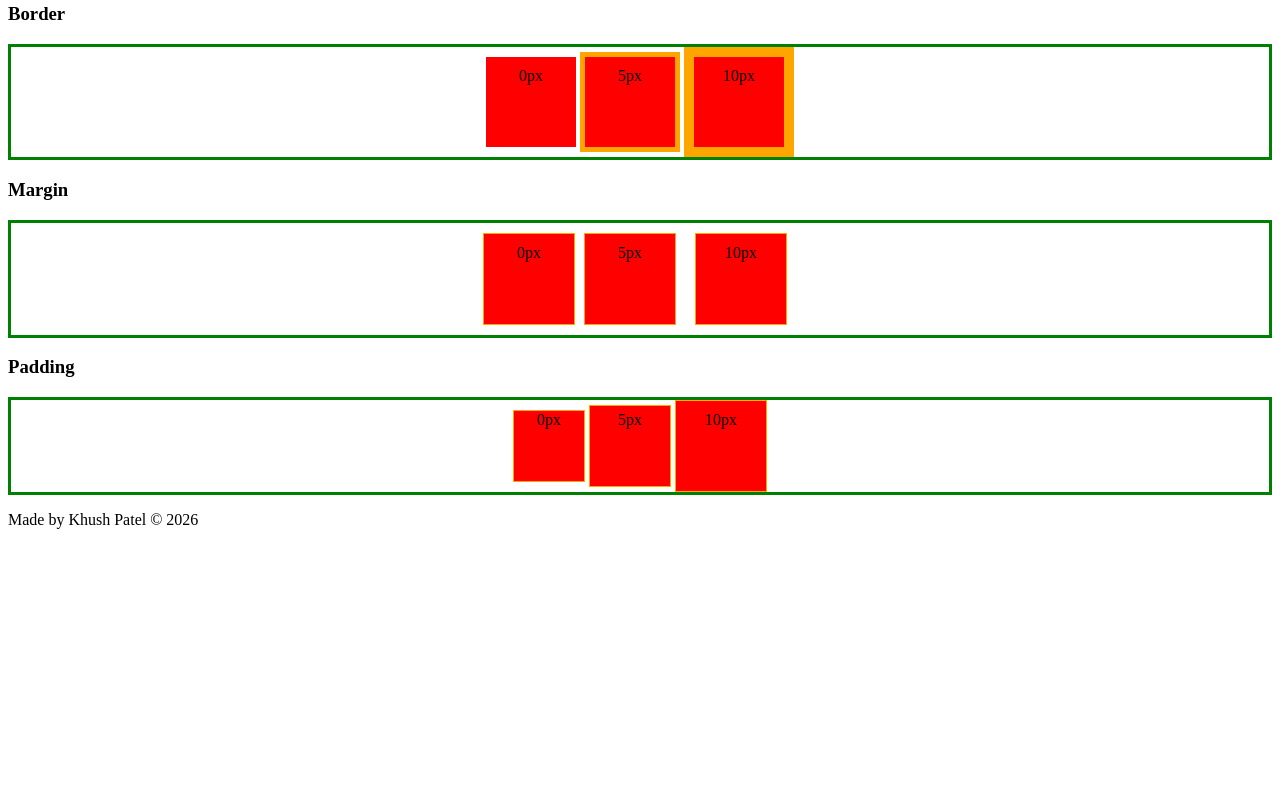
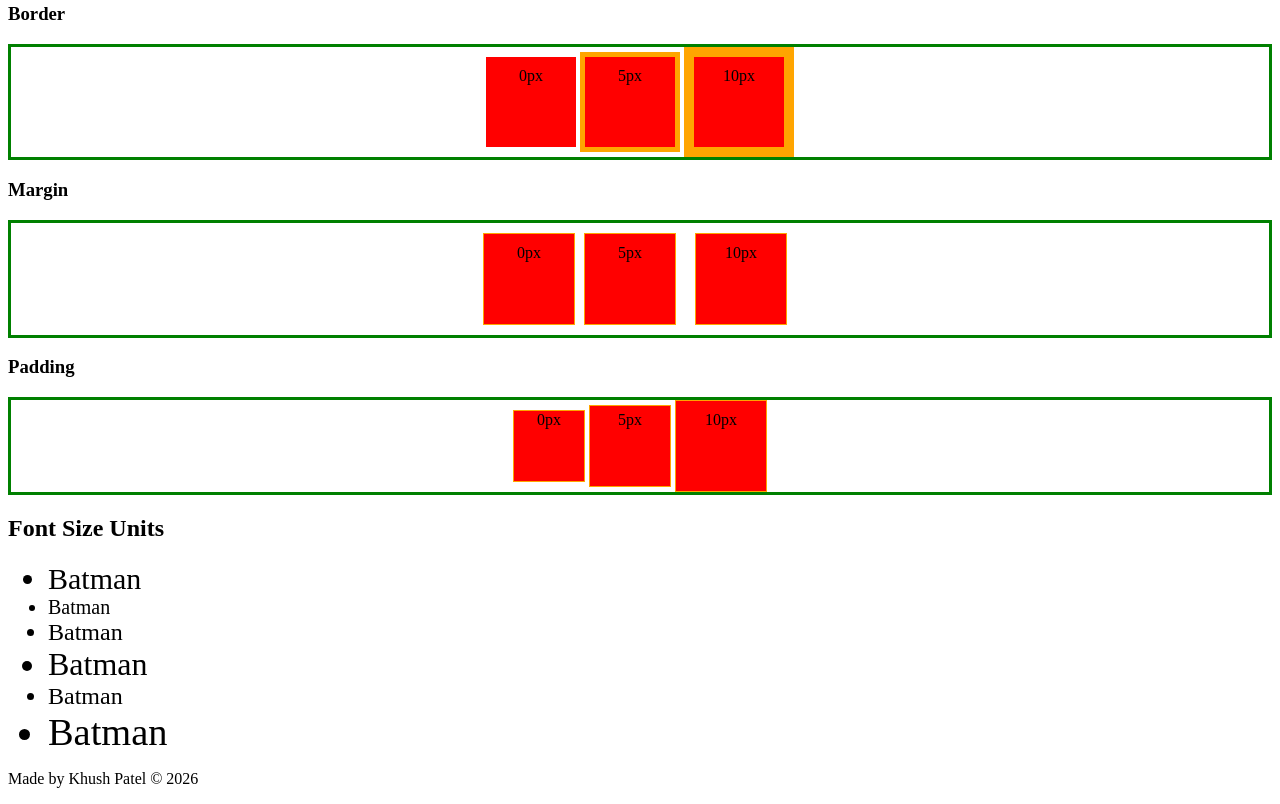
Before and after one commit to kmpat339/html-css-javascript-self-assessment-1, a website: page index.html in a window 1280 px wide. Shown: the part 1103-1907 px from the top of the page. Before the commit the page ends 1648 px from the top, so only its background shows below. Drawn offline with Linux system fonts and the light colour scheme.

Commit message:
do the 5th part text-size positiining learn

```diff
--- a/index.html
+++ b/index.html
@@ -122,6 +122,29 @@
           <div class="box padding-10">10px</div>
         </div>
       </section>
+
+      <section>
+        <h2>Font Size Units</h2>
+        <ul>
+          <!-- px is absolute. It is a fixed size. Use when you want an exact, unchanging size. -->
+          <li style="font-size: 30px;">Batman</li>
+
+          <!-- pt is absolute. It is mainly used for print styles like a PDF. -->
+          <li style="font-size: 15pt;">Batman</li>
+
+          <!-- em is relative to the parent's font size. Use to scale with the parent text. -->
+          <li style="font-size: 1.5em;">Batman</li>
+
+          <!-- rem is relative to the root font size. Use for consistent sizing across the whole page. -->
+          <li style="font-size: 2rem;">Batman</li>
+
+          <!-- % is relative to the parent's font size. Use to size as a portion of the parent. -->
+          <li style="font-size: 150%;">Batman</li>
+
+          <!-- vw is relative to the screen width. Use for text that grows on bigger screens. -->
+          <li style="font-size: 3vw;">Batman</li>
+        </ul>
+      </section>
     </main>
 
     <!-- Footer -->
```
